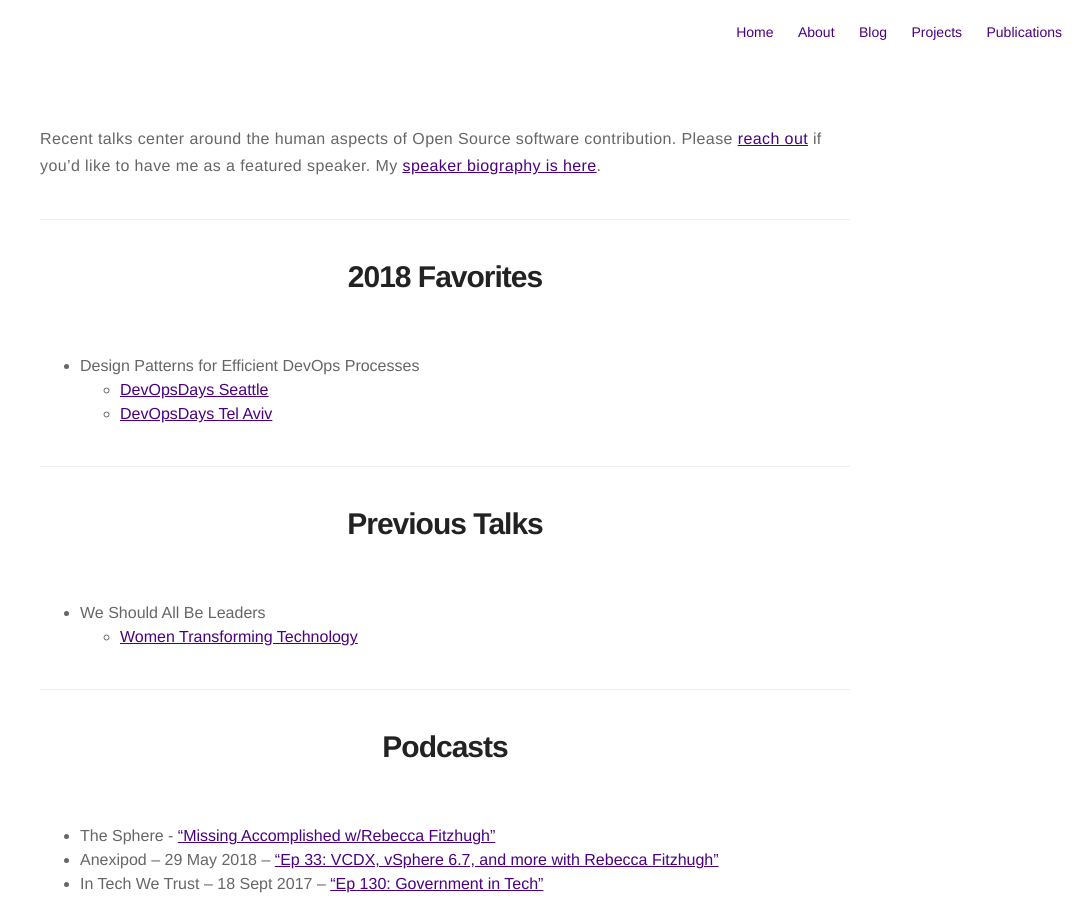
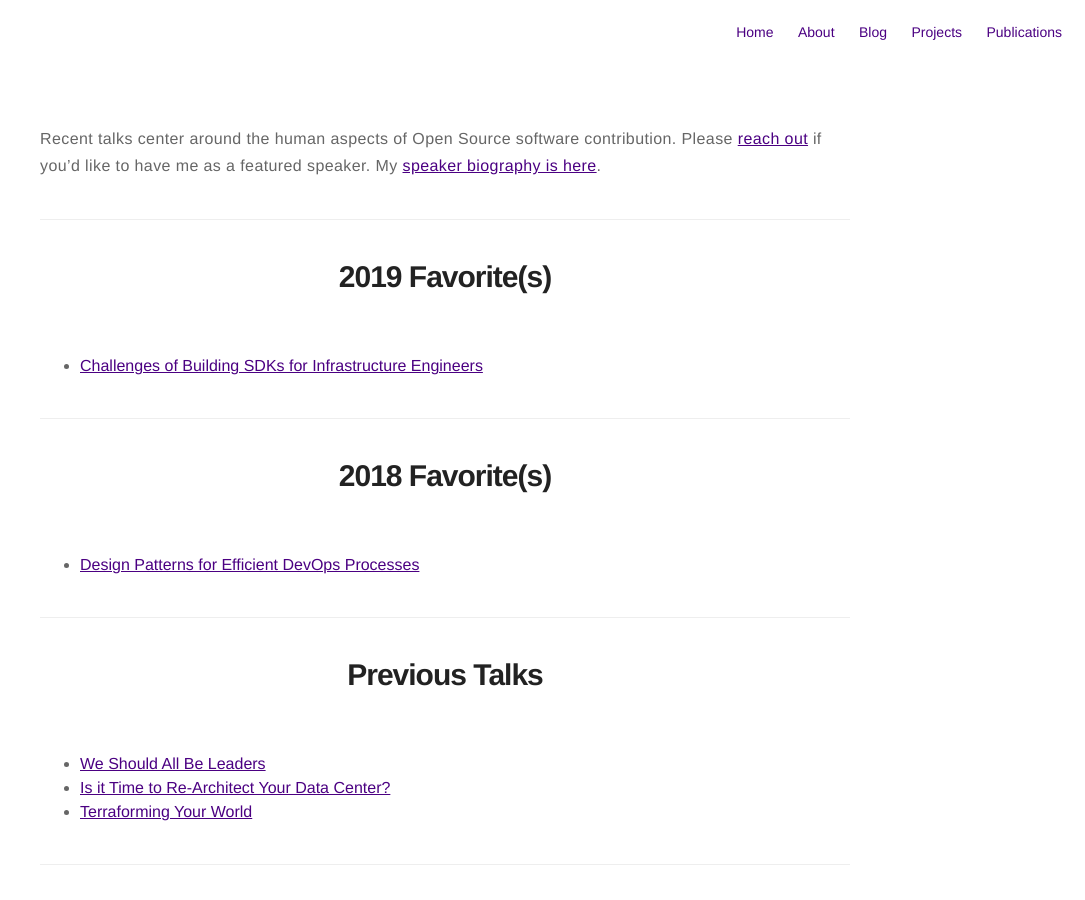
Before and after one commit to rfitzhugh/rfitzhugh.github.io, a Jekyll site: the page built from talks.md, in a window 1280 px wide and 900 px high. Shown: the whole window, without its empty margins (195-1280 px from the left). Built offline with Jekyll 4.4.1, drawn with Linux system fonts in a browser that asks for light colours.

Commit message:
Update talks.md

```diff
--- a/talks.md
+++ b/talks.md
@@ -7,18 +7,23 @@ Recent talks center around the human aspects of Open Source software contributio
 
 ---
 
-# 2018 Favorites
+# 2019 Favorite(s)
 
-* Design Patterns for Efficient DevOps Processes
-  * [DevOpsDays Seattle](https://www.youtube.com/watch?v=vV16e5QqOM8)
-  * [DevOpsDays Tel Aviv](https://www.youtube.com/watch?v=lEUDRA_Wq0s)
+* [Challenges of Building SDKs for Infrastructure Engineers](/talks/challenges-of-building-sdks-for-instrastructure-engineers.md)
+
+---
+
+# 2018 Favorite(s)
+
+* [Design Patterns for Efficient DevOps Processes](/talks/design-patterns-for-efficient-devops-process.md)
 
 ---
 
 # Previous Talks
 
-* We Should All Be Leaders
-  * [Women Transforming Technology](https://www.youtube.com/watch?v=IP9uNAyaFdU)
+* [We Should All Be Leaders](/talks/we-should-all-be-leaders.md)
+* [Is it Time to Re-Architect Your Data Center?](/talks/is-it-time-to-rearchitect-your-data-center.md)
+* [Terraforming Your World](/talks/terraforming-your-world.md)
 
 ---
 
```
